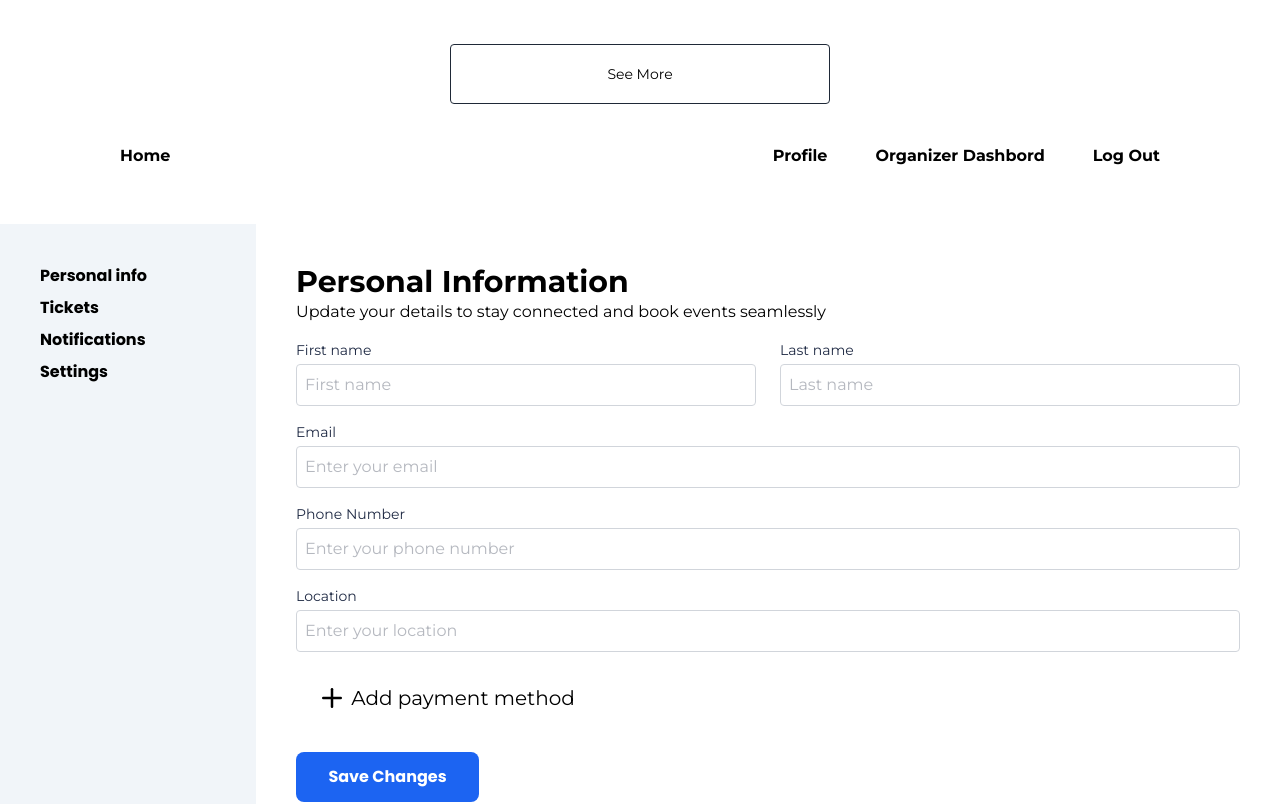
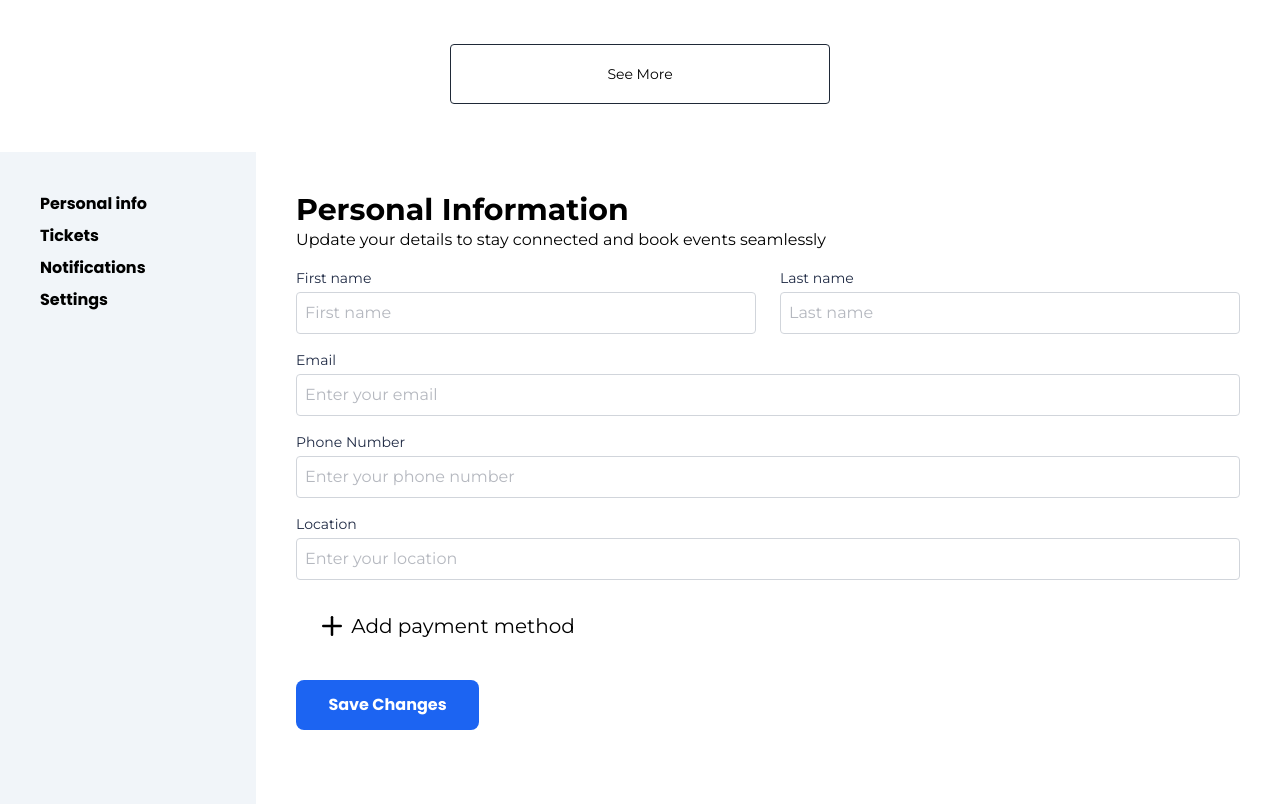
Before and after one commit to mafindijr/easy-ticketing-app, a React (Vite) app: page / in a window 1280 px wide. Shown: the part 2080-2884 px from the top of the page. Built offline with nearby package versions, Linux system fonts and the light colour scheme.

Commit message:
style: give the wrapper relative position and makes the profile header fixed at the top of the page

```diff
--- a/src/components/Profile.jsx
+++ b/src/components/Profile.jsx
@@ -9,8 +9,8 @@ export default function Profile() {
 
 
   return (
-    <div>
-      <header className="flex justify-between items-center h-18 px-30 font-montserrat font-bold">
+    <div className="relative">
+      <header className="flex justify-between items-center h-18 px-30 font-montserrat font-bold fixed top-0 left-0 right-0 z-12">
         <div className="flex-1">
         <a href="#">Home</a>
         </div>
@@ -98,7 +98,7 @@ export default function Profile() {
                 <span><Plus size={30}/></span> Add payment method
               </button>
               </div>
-              <Button type="submit" className="w-[183px] h-[50px] mt-6 font-poppins font-bold bg-blue-600 hover:bg-homeexplohover text-white py-2 rounded-[8px]">
+              <Button type="submit" onClick={handleSubmit} className="w-[183px] h-[50px] mt-6 font-poppins font-bold bg-blue-600 hover:bg-homeexplohover text-white py-2 rounded-[8px]">
                     Save Changes
                 </Button>
             </form>
```
